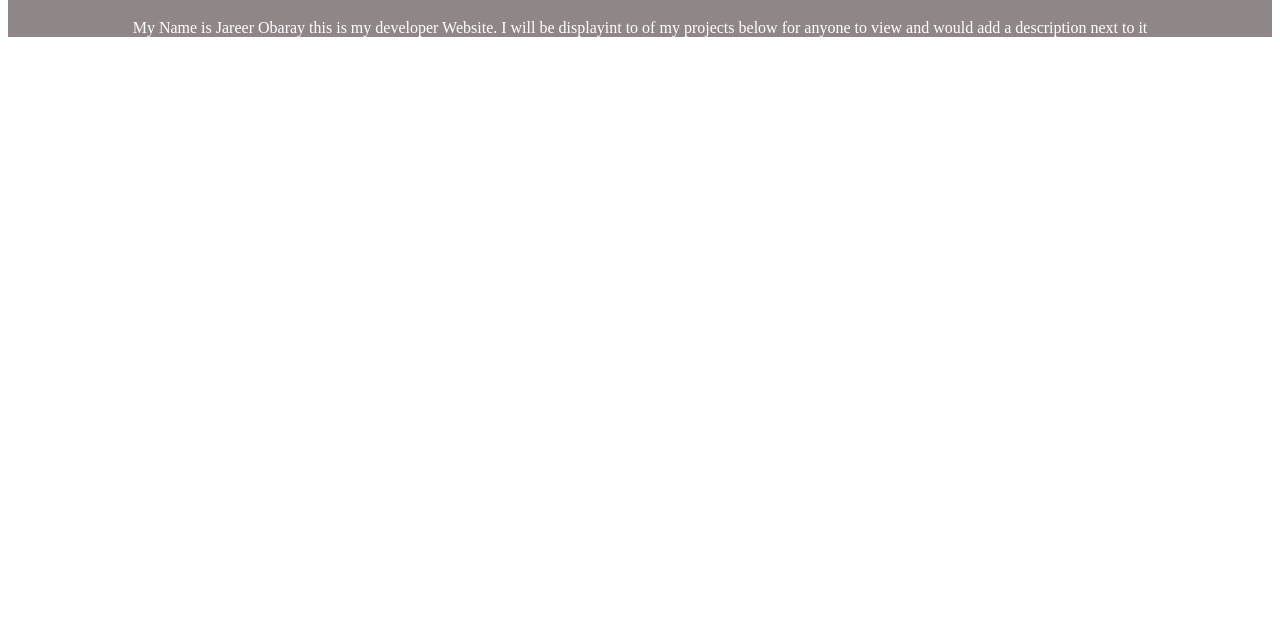
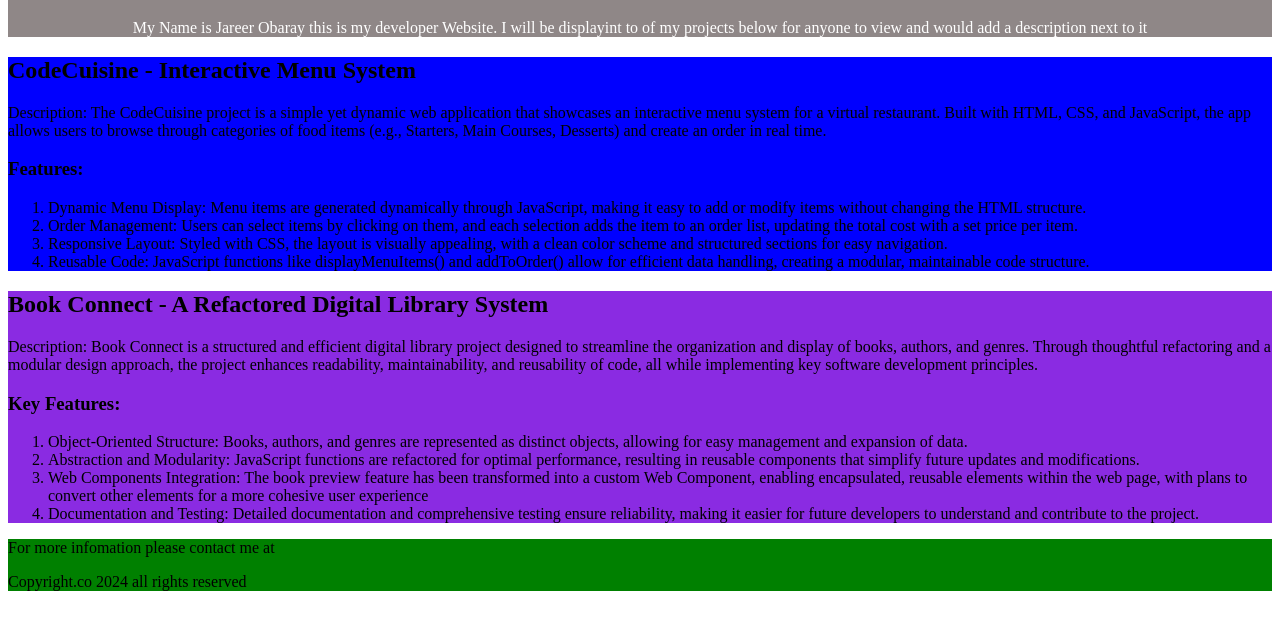
Before and after one commit to MuhammadJareer190/MUHJAR545_FTO2407_GroupA_Muhammad_Jareer_Obaray_CDV05, a plain HTML site: page index.html in a window 1280 px wide. Shown: the part 61-690 px from the top of the page. Drawn offline with Linux system fonts and the light colour scheme.

Commit message:
Added more functions
I've added my two projects descriptions and a footer

```diff
--- a/index.html
+++ b/index.html
@@ -13,9 +13,42 @@
             </p>
         </div>
         <div class="projects">
-            <div class="proj-1"></div>
-            <div class="proj-2"></div>
+            <div class="proj-1">
+                <h2>CodeCuisine - Interactive Menu System</h2>
+                <p>Description: The CodeCuisine project is a simple yet dynamic web application
+                    that showcases an interactive menu system for a virtual restaurant.
+                    Built with HTML, CSS, and JavaScript, the app allows users to browse through categories of food items
+                    (e.g., Starters, Main Courses, Desserts) and create an order in real time.
+                </p>
+                <h3>Features:</h3>
+                <ol>
+                    <li>Dynamic Menu Display: Menu items are generated dynamically through JavaScript, making it easy to add or modify items without changing the HTML structure.</li>
+                    <li>Order Management: Users can select items by clicking on them, and each selection adds the item to an order list, updating the total cost with a set price per item.</li>
+                    <li>Responsive Layout: Styled with CSS, the layout is visually appealing, with a clean color scheme and structured sections for easy navigation.</li>
+                    <li>Reusable Code: JavaScript functions like displayMenuItems() and addToOrder() allow for efficient data handling, creating a modular, maintainable code structure.</li>
+                </ol>
+            </div>
+            <div class="proj-2">
+                <h2>Book Connect - A Refactored Digital Library System</h2>
+                <p>Description: Book Connect is a structured and efficient digital library project
+                    designed to streamline the organization and display of books, authors, and genres.
+                    Through thoughtful refactoring and a modular design approach, the project enhances readability, maintainability, and reusability of code,
+                    all while implementing key software development principles.
+                </p>
+                <h3>Key Features:</h3>
+                <ol>
+                    <li>Object-Oriented Structure: Books, authors, and genres are represented as distinct objects, allowing for easy management and expansion of data.</li>
+                    <li>Abstraction and Modularity: JavaScript functions are refactored for optimal performance, resulting in reusable components that simplify future updates and modifications.
+                    </li>
+                    <li>Web Components Integration: The book preview feature has been transformed into a custom Web Component, enabling encapsulated, reusable elements within the web page, with plans to convert other elements for a more cohesive user experience</li>
+                    <li>Documentation and Testing: Detailed documentation and comprehensive testing ensure reliability, making it easier for future developers to understand and contribute to the project.
+                    </li>
+                </ol>
+            </div>
         </div>
     </body>
-    <footer></footer>
+    <footer>
+        <p>For more infomation please contact me at</p>
+        <p>Copyright.co 2024 all rights reserved</p>
+    </footer>
 </html>
--- a/style.css
+++ b/style.css
@@ -4,3 +4,15 @@
     background-color: rgba(95, 84, 84, 0.699);
     color: white;
 }
+
+.proj-1 {
+    background-color: blue;
+}
+
+.proj-2 {
+    background-color: blueviolet;
+}
+
+footer {
+    background-color: green;
+}
```
